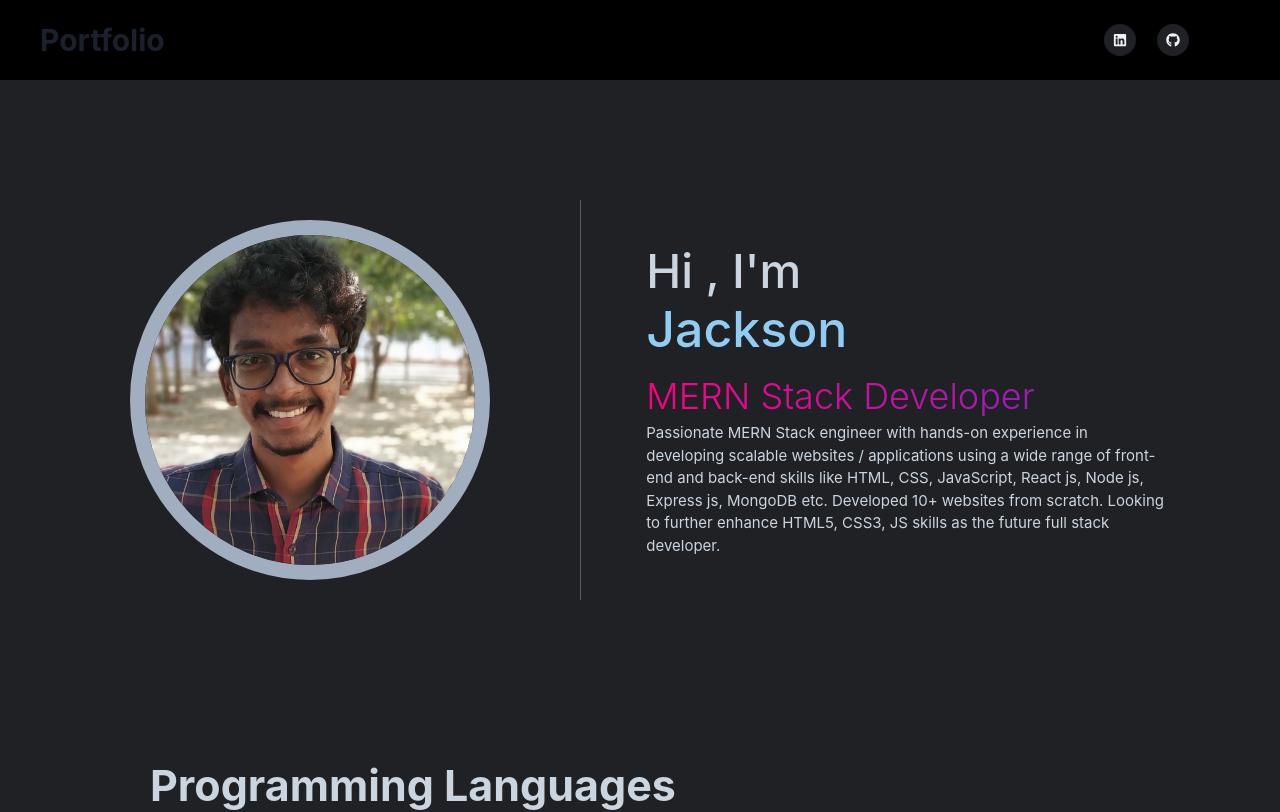
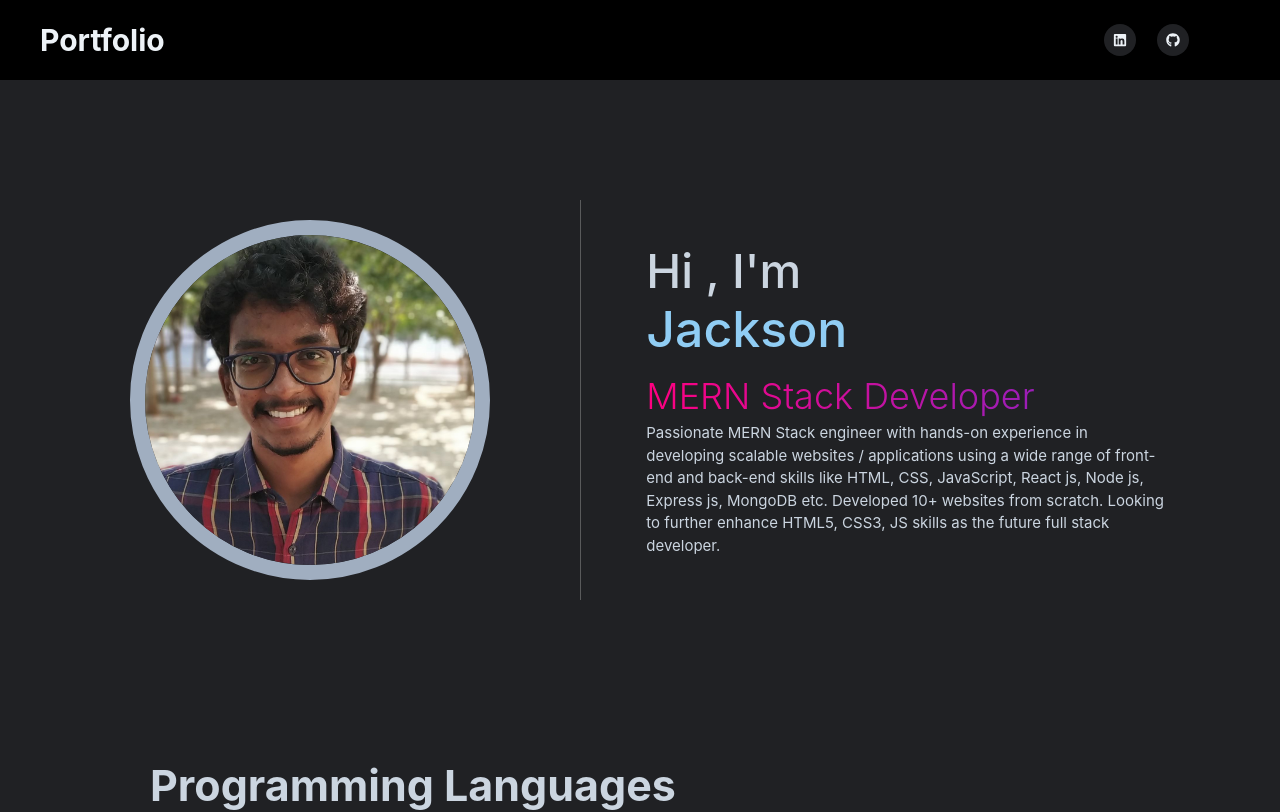
Before and after one commit to jackson-kanchanapally/profile, a React (Create React App) app: page / in a window 1280 px wide. Shown: the top 812 px of the page. Built offline with nearby package versions, Linux system fonts and the light colour scheme.

Commit message:
bug fixes

```diff
--- a/src/components/Navbar.tsx
+++ b/src/components/Navbar.tsx
@@ -12,7 +12,7 @@ export const Navbar = () => {
   return (
     <Flex height={isNotSmallerScreen?"10vh":"10vh"} bg="black" alignItems={"center"} justifyContent='space-between'>
       <Box>
-        <Heading fontSize={"30"} pl={isNotSmallerScreen ? "10" : "5"}>
+        <Heading color="gray.100" fontSize={"30"} pl={isNotSmallerScreen ? "10" : "5"}>
           Portfolio
         </Heading>
       </Box>
```
